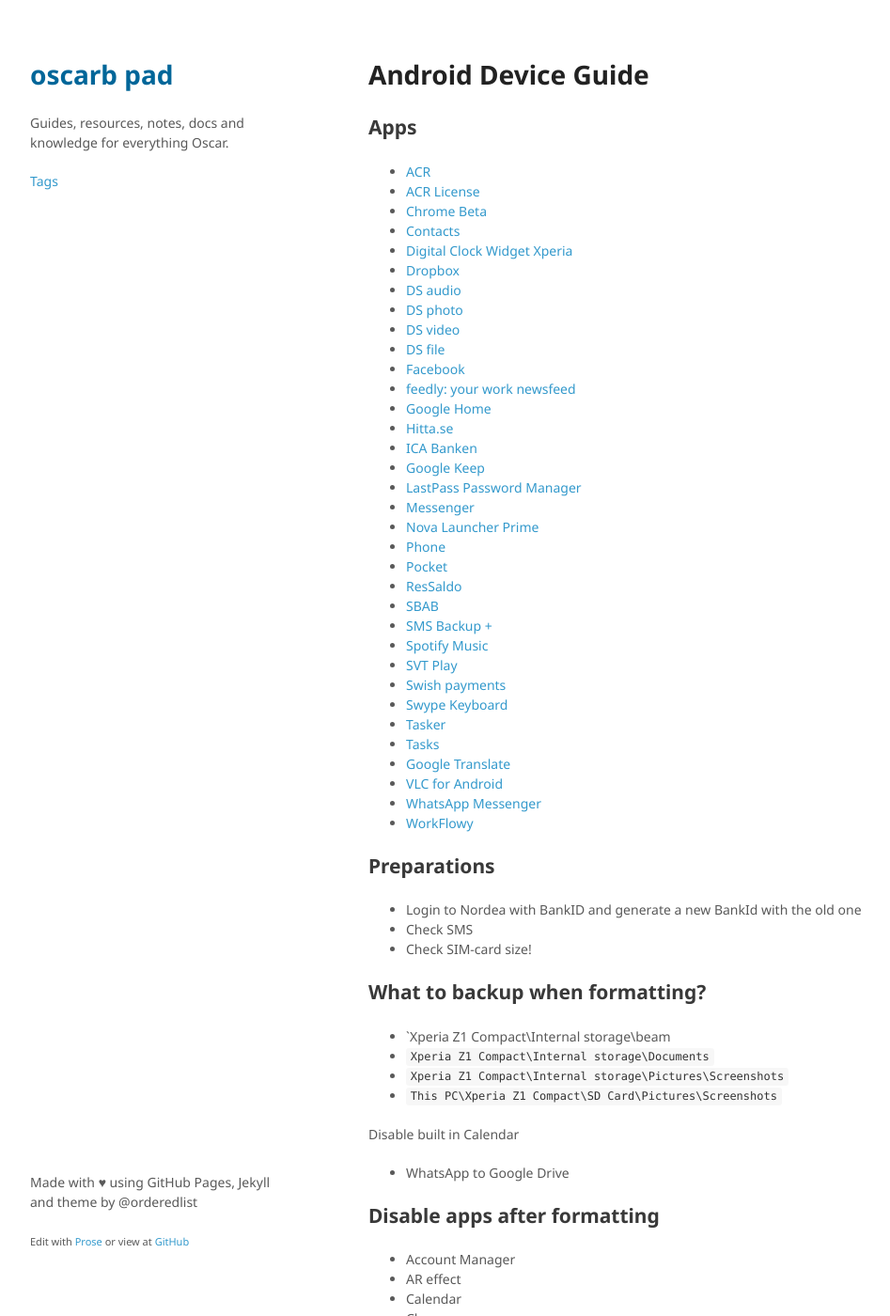
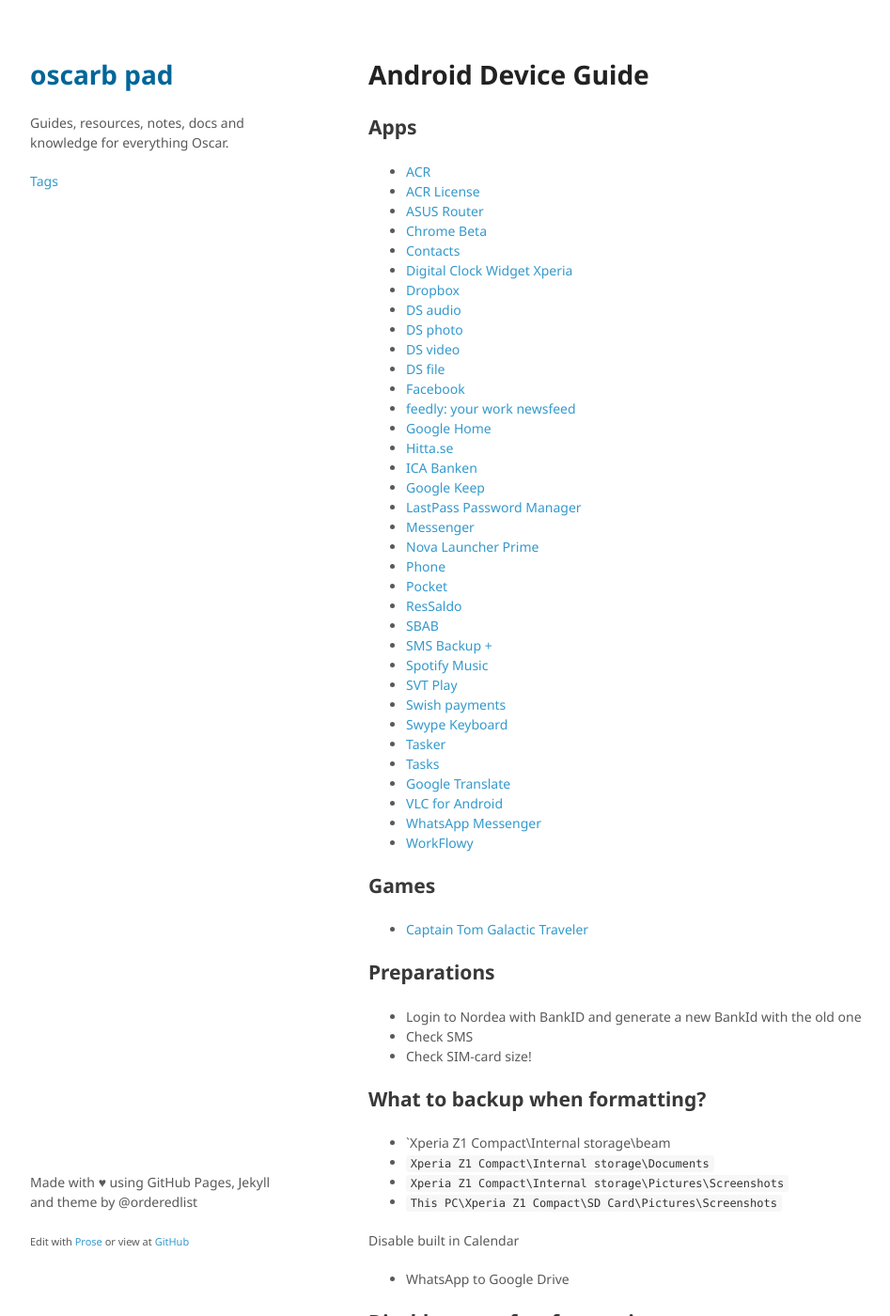
Before and after one commit to oscarb/pad, a Jekyll site: the page built from _docs/android-device-guide.md, in a window 1280 px wide and 1400 px high. Shown: the whole window at 94% size, without its empty margins (128-1075 px from the left). Built offline with Jekyll 4.4.1, drawn with Linux system fonts in a browser that asks for light colours; some web fonts are replaced.

Commit message:
Update android-device-guide.md

```diff
--- a/_docs/android-device-guide.md
+++ b/_docs/android-device-guide.md
@@ -13,6 +13,7 @@ published: true
 
 * [ACR](https://play.google.com/store/apps/details?id=com.nll.acr&rdid=com.nll.acr)
 * [ACR License](https://play.google.com/store/apps/details?id=com.nll.acr.license)
+* [ASUS Router](https://play.google.com/store/apps/details?id=com.asus.aihome)
 * [Chrome Beta](https://play.google.com/store/apps/details?id=com.chrome.beta)
 * [Contacts](https://play.google.com/store/apps/details?id=com.google.android.contacts)
 * [Digital Clock Widget Xperia](https://play.google.com/store/apps/details?id=com.sonyericsson.digitalclockwidget2)
@@ -46,6 +47,8 @@ published: true
 * [WhatsApp Messenger](https://play.google.com/store/apps/details?id=com.whatsapp)
 * [WorkFlowy](https://play.google.com/store/apps/details?id=com.workflowy.android)
 
+## Games
+* [Captain Tom Galactic Traveler](https://play.google.com/store/apps/details?id=com.picodongames.CaptainTomGT)
 
 ## Preparations
 
```
